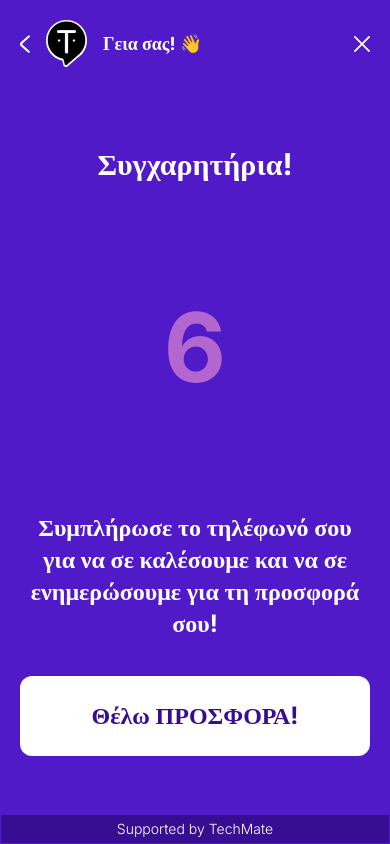
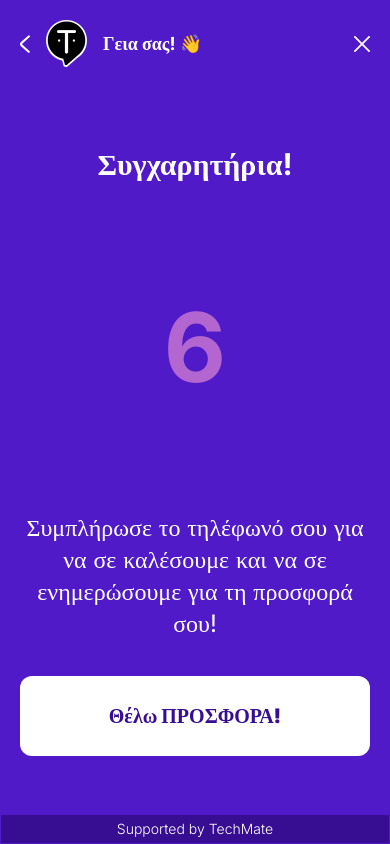
Before and after one commit to ChristosBaztekas/TechMate-Widget, a React (Vite) app: page /third in a window 390 px wide. Built offline with nearby package versions, Linux system fonts and the light colour scheme.

Commit message:
Solve font issue | scroll feature for very small screen

```diff
--- a/src/pages/CongratulationsPage.jsx
+++ b/src/pages/CongratulationsPage.jsx
@@ -25,8 +25,8 @@ export const CongratulationsPage = ({ handleClose, state }) => {
                     <p className="text-center font-bold text-3xl vsm:text-4xl">Συγχαρητήρια!</p>
                     <p className="text-center font-bold text-8xl text-hoverColor">6</p>
                     <div>
-                        <p className="text-center font-bold text-2xl mb-9">Συμπλήρωσε το τηλέφωνό σου για να σε καλέσουμε και να σε ενημερώσουμε για τη προσφορά σου!</p>
-                        <button className="bg-lightColor hover:bg-lightColor/85 text-2xl font-bold text-footerColor rounded-xl h-20 w-full">Θέλω ΠΡΟΣΦΟΡΑ!</button>
+                        <p className="text-center text-2xl mb-9">Συμπλήρωσε το τηλέφωνό σου για να σε καλέσουμε και να σε ενημερώσουμε για τη προσφορά σου!</p>
+                        <button className="bg-lightColor hover:bg-lightColor/85 text-xl font-black text-footerColor rounded-xl h-20 w-full">Θέλω ΠΡΟΣΦΟΡΑ!</button>
                     </div>
                 </main>
 
--- a/src/pages/PhonePage.jsx
+++ b/src/pages/PhonePage.jsx
@@ -4,7 +4,7 @@ import Phone from "@/assets/images/phone.png"; // Import the phone image
 
 export const PhonePage = ({ handleClose, state }) => {
     return (
-        <section className="flex flex-col h-screen overflow-hidden w-full bg-darkColor fixed bottom-0 right-0 z-50">
+        <section className="flex flex-col h-screen w-full bg-darkColor fixed bottom-0 right-0 z-50  overflow-scroll overflow-x-hidden">
             <div className="flex flex-col justify-between h-full bg-[#501AC8]">
                 <header className="relative flex justify-between items-center text-primaryColor py-4 px-5 vsm:px-7 bg-primaryColor transition-all">
                     {/* Logo and Greeting */}
--- a/src/pages/StartPage.jsx
+++ b/src/pages/StartPage.jsx
@@ -73,14 +73,13 @@ export const StartPage = ({ handleClose, state, radius = "10px" }) => {
                         <Link to={item.path} key={index}>
                             <p
                                 style={{ borderRadius: radius }}
-                                className="w-fit text-lightColor font-semibold border border-primaryColor hover:bg-primaryColor text-center px-4 py-3 cursor-pointer transition-all"
+                                className="w-fit text-lightColor border border-primaryColor hover:bg-primaryColor text-center px-4 py-3 cursor-pointer transition-all"
                             >
                                 {item.text}
                             </p>
                         </Link>
                     ))}
                 </section>
-
             </main>
 
             <footer className="flex p-6 justify-center items-start bg-gradient-to-r from-primaryColor to-gradientColor h-18">
--- a/src/pages/WelcomePage.jsx
+++ b/src/pages/WelcomePage.jsx
@@ -3,7 +3,7 @@ import Logo from "@/assets/images/Logo.png"; // Import the logo image
 
 export const WelcomePage = ({ handleClose, state }) => {
     return (
-        <section className="flex flex-col h-screen overflow-hidden w-full bg-darkColor fixed bottom-0 right-0 z-50">
+        <section className="flex flex-col h-screen w-full bg-darkColor fixed bottom-0 right-0 z-50 overflow-scroll overflow-x-hidden">
             <div className="flex flex-col justify-between h-full">
                 <header className="relative flex justify-between items-start py-2 tiny:py-3 text-primaryColor px-5 vsm:px-7 h-56 bg-primaryColor transition-all">
                     {/* Pattern Icon */}
@@ -15,7 +15,7 @@ export const WelcomePage = ({ handleClose, state }) => {
                     <div className="flex flex-col justify-center items-start vsm:gap-2 z-20 text-lightColor">
                         <img src={Logo} alt="logo" className="w-14 vsm:w-auto xl:w-20 my-5" />
                         <h1 className="text-3xl font-bold ml-5">Γεια σας! 👋</h1>
-                        <h2 className="text-lg font-semibold my-4 vsm:my-1 ml-5">Καλωσήρθατε στην υποστήριξη της TechMate! Είμαστε στη διάθεσή σας!</h2>
+                        <h2 className="text-xl my-4 vsm:my-1 ml-5">Καλωσήρθατε στην υποστήριξη της TechMate! Είμαστε στη διάθεσή σας!</h2>
                     </div>
 
                     {/* Close Icon */}
```
